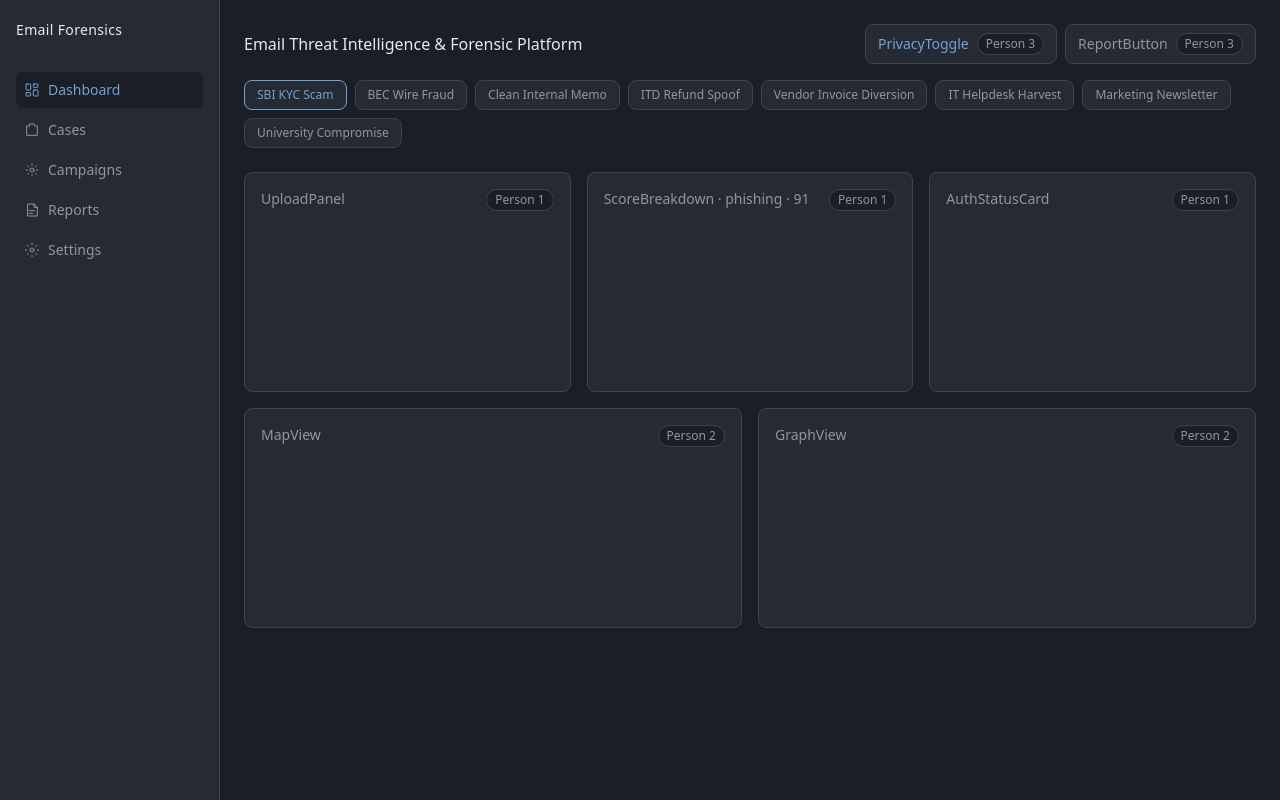
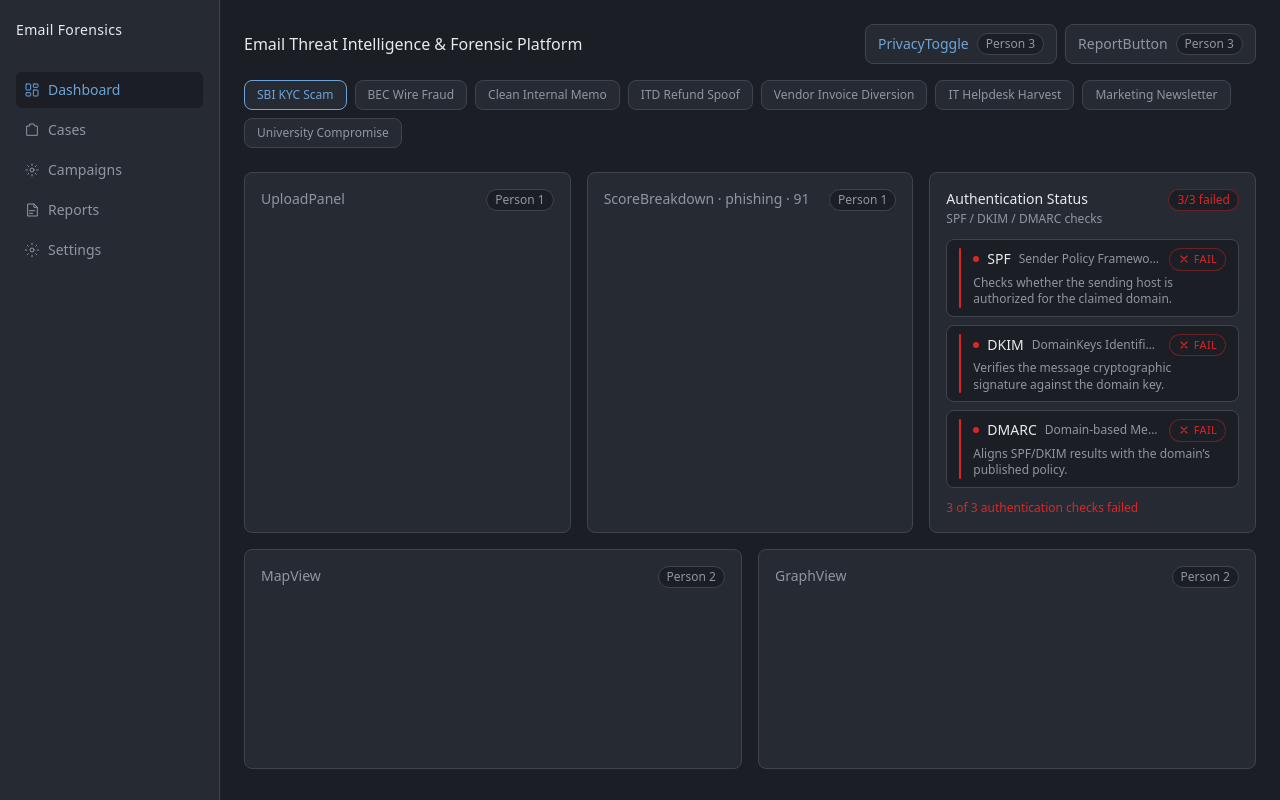
Before and after one commit to Axitya-767/Email_Threat_Detection, a Next.js app in the folder frontend/: page / in a window 1280 px wide. Built offline with nearby package versions, Linux system fonts and the light colour scheme.

Commit message:
feat: build AuthStatusCard

```diff
--- a/frontend/components/AuthStatusCard.js
+++ b/frontend/components/AuthStatusCard.js
@@ -1,12 +1,213 @@
-export default function AuthStatusCard({ data, masked }) {
+const PROTOCOLS = [
+  {
+    key: "spf",
+    name: "SPF",
+    fullName: "Sender Policy Framework",
+    description: "Checks whether the sending host is authorized for the claimed domain.",
+  },
+  {
+    key: "dkim",
+    name: "DKIM",
+    fullName: "DomainKeys Identified Mail",
+    description: "Verifies the message cryptographic signature against the domain key.",
+  },
+  {
+    key: "dmarc",
+    name: "DMARC",
+    fullName: "Domain-based Message Authentication",
+    description: "Aligns SPF/DKIM results with the domain’s published policy.",
+  },
+];
+
+function normalizeStatus(raw) {
+  const value = String(raw ?? "").trim();
+  const key = value.toLowerCase();
+
+  if (key === "pass") {
+    return { key: "pass", label: "Pass", tone: "pass" };
+  }
+  if (key === "fail") {
+    return { key: "fail", label: "Fail", tone: "fail" };
+  }
+  if (key === "softfail") {
+    return { key: "softfail", label: "Soft fail", tone: "warn" };
+  }
+  if (key === "neutral") {
+    return { key: "neutral", label: "Neutral", tone: "neutral" };
+  }
+  if (key === "none") {
+    return { key: "none", label: "None", tone: "neutral" };
+  }
+  if (key === "unknown" || key === "") {
+    return { key: "unknown", label: "Unknown", tone: "neutral" };
+  }
+
+  return { key, label: value, tone: "neutral" };
+}
+
+function toneClasses(tone) {
+  if (tone === "pass") {
+    return {
+      pip: "bg-risk-green",
+      badge: "border-risk-green/40 bg-canvas text-risk-green",
+      bar: "bg-risk-green",
+    };
+  }
+  if (tone === "fail") {
+    return {
+      pip: "bg-risk-red",
+      badge: "border-risk-red/40 bg-canvas text-risk-red",
+      bar: "bg-risk-red",
+    };
+  }
+  if (tone === "warn") {
+    return {
+      pip: "bg-risk-amber",
+      badge: "border-risk-amber/40 bg-canvas text-risk-amber",
+      bar: "bg-risk-amber",
+    };
+  }
+  return {
+    pip: "bg-dim",
+    badge: "border-edge bg-canvas text-dim",
+    bar: "bg-dim",
+  };
+}
+
+function StatusIcon({ tone }) {
+  const common = {
+    width: 12,
+    height: 12,
+    viewBox: "0 0 24 24",
+    fill: "none",
+    stroke: "currentColor",
+    strokeWidth: 2.25,
+    strokeLinecap: "round",
+    strokeLinejoin: "round",
+    "aria-hidden": true,
+  };
+
+  if (tone === "pass") {
+    return (
+      <svg {...common}>
+        <path d="M20 6 9 17l-5-5" />
+      </svg>
+    );
+  }
+  if (tone === "fail") {
+    return (
+      <svg {...common}>
+        <path d="M18 6 6 18M6 6l12 12" />
+      </svg>
+    );
+  }
+  if (tone === "warn") {
+    return (
+      <svg {...common}>
+        <path d="M12 8v5M12 16h.01" />
+        <path d="M10.3 4.9 2.6 18.2A2 2 0 0 0 4.3 21h15.4a2 2 0 0 0 1.7-2.8L13.7 4.9a2 2 0 0 0-3.4 0Z" />
+      </svg>
+    );
+  }
   return (
-    <div className="flex min-h-[220px] flex-col rounded-lg border border-edge bg-surface p-4">
-      <div className="flex items-start justify-between gap-3">
-        <span className="text-sm text-dim">AuthStatusCard</span>
-        <span className="rounded-full border border-edge bg-canvas px-2 py-0.5 text-xs text-dim">
-          Person 1
-        </span>
-      </div>
-    </div>
+    <svg {...common}>
+      <circle cx="12" cy="12" r="8" />
+      <path d="M12 8v4M12 16h.01" />
+    </svg>
   );
 }
+
+function summaryCopy(results) {
+  const failed = results.filter((item) => item.status.tone === "fail").length;
+  const passed = results.filter((item) => item.status.tone === "pass").length;
+  const warn = results.filter((item) => item.status.tone === "warn").length;
+  const other = results.length - failed - passed - warn;
+
+  if (failed === results.length) {
+    return `${failed} of ${results.length} authentication checks failed`;
+  }
+  if (passed === results.length) {
+    return `All ${results.length} authentication checks passed`;
+  }
+
+  const parts = [];
+  if (failed > 0) parts.push(`${failed} failed`);
+  if (passed > 0) parts.push(`${passed} passed`);
+  if (warn > 0) parts.push(`${warn} soft fail`);
+  if (other > 0) parts.push(`${other} inconclusive`);
+  if (parts.length > 0) {
+    return parts.join(" · ");
+  }
+  return `${results.length} authentication checks with no result`;
+}
+
+export default function AuthStatusCard({ data, masked: _masked }) {
+  const authentication = data?.authentication ?? {};
+  const results = PROTOCOLS.map((protocol) => ({
+    ...protocol,
+    status: normalizeStatus(authentication[protocol.key]),
+  }));
+  const failed = results.filter((item) => item.status.tone === "fail").length;
+  const allFailed = failed === results.length;
+  const noneFailed = failed === 0;
+
+  return (
+    <section className="flex min-h-[220px] flex-col rounded-lg border border-edge bg-surface p-4">
+      <header className="mb-3">
+        <div className="flex items-start justify-between gap-3">
+          <div className="min-w-0">
+            <h2 className="text-sm font-medium text-ink">Authentication Status</h2>
+            <p className="mt-0.5 text-xs text-dim">SPF / DKIM / DMARC checks</p>
+          </div>
+          <span
+            className={`shrink-0 rounded-full border px-2 py-0.5 text-xs ${
+              allFailed
+                ? "border-risk-red/40 bg-canvas text-risk-red"
+                : noneFailed
+                  ? "border-risk-green/40 bg-canvas text-risk-green"
+                  : "border-risk-amber/40 bg-canvas text-risk-amber"
+            }`}
+          >
+            {failed}/{results.length} failed
+          </span>
+        </div>
+      </header>
+
+      <ul className="flex flex-1 flex-col gap-2">
+        {results.map((item) => {
+          const colors = toneClasses(item.status.tone);
+          return (
+            <li
+              key={item.key}
+              className="flex items-stretch gap-3 rounded-lg border border-edge bg-canvas px-3 py-2"
+            >
+              <span className={`w-0.5 shrink-0 self-stretch rounded-full ${colors.bar}`} />
+              <div className="min-w-0 flex-1">
+                <div className="flex items-center justify-between gap-2">
+                  <div className="flex min-w-0 items-center gap-2">
+                    <span className={`h-1.5 w-1.5 shrink-0 rounded-full ${colors.pip}`} />
+                    <span className="text-sm font-medium text-ink">{item.name}</span>
+                    <span className="hidden truncate text-xs text-dim sm:inline">
+                      {item.fullName}
+                    </span>
+                  </div>
+                  <span
+                    className={`inline-flex shrink-0 items-center gap-1 rounded-full border px-2 py-0.5 text-[11px] font-medium uppercase tracking-wide ${colors.badge}`}
+                  >
+                    <StatusIcon tone={item.status.tone} />
+                    {item.status.label}
+                  </span>
+                </div>
+                <p className="mt-1 text-xs leading-snug text-dim">{item.description}</p>
+              </div>
+            </li>
+          );
+        })}
+      </ul>
+
+      <p className={`mt-3 text-xs ${allFailed ? "text-risk-red" : noneFailed ? "text-risk-green" : "text-dim"}`}>
+        {summaryCopy(results)}
+      </p>
+    </section>
+  );
+}
```
